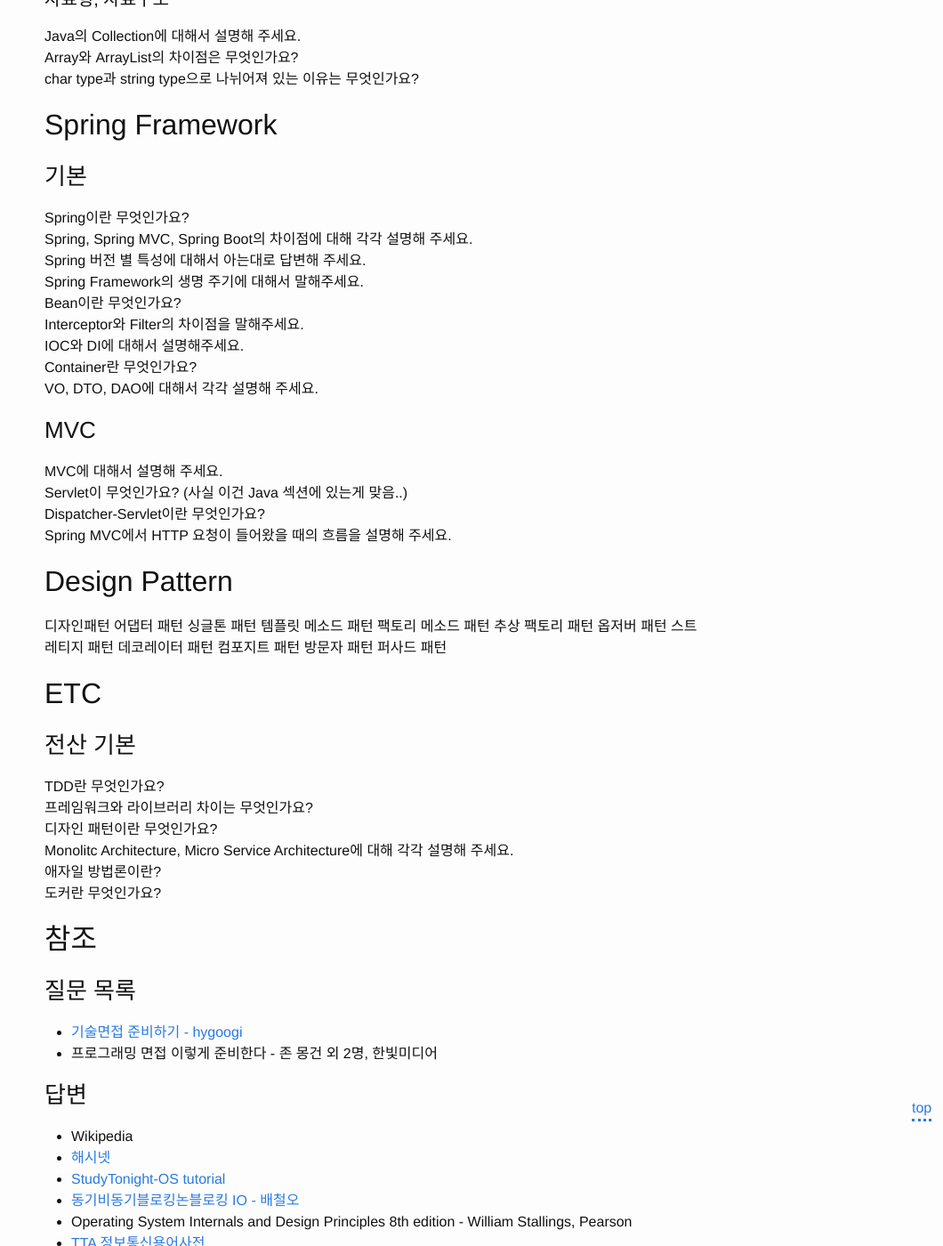
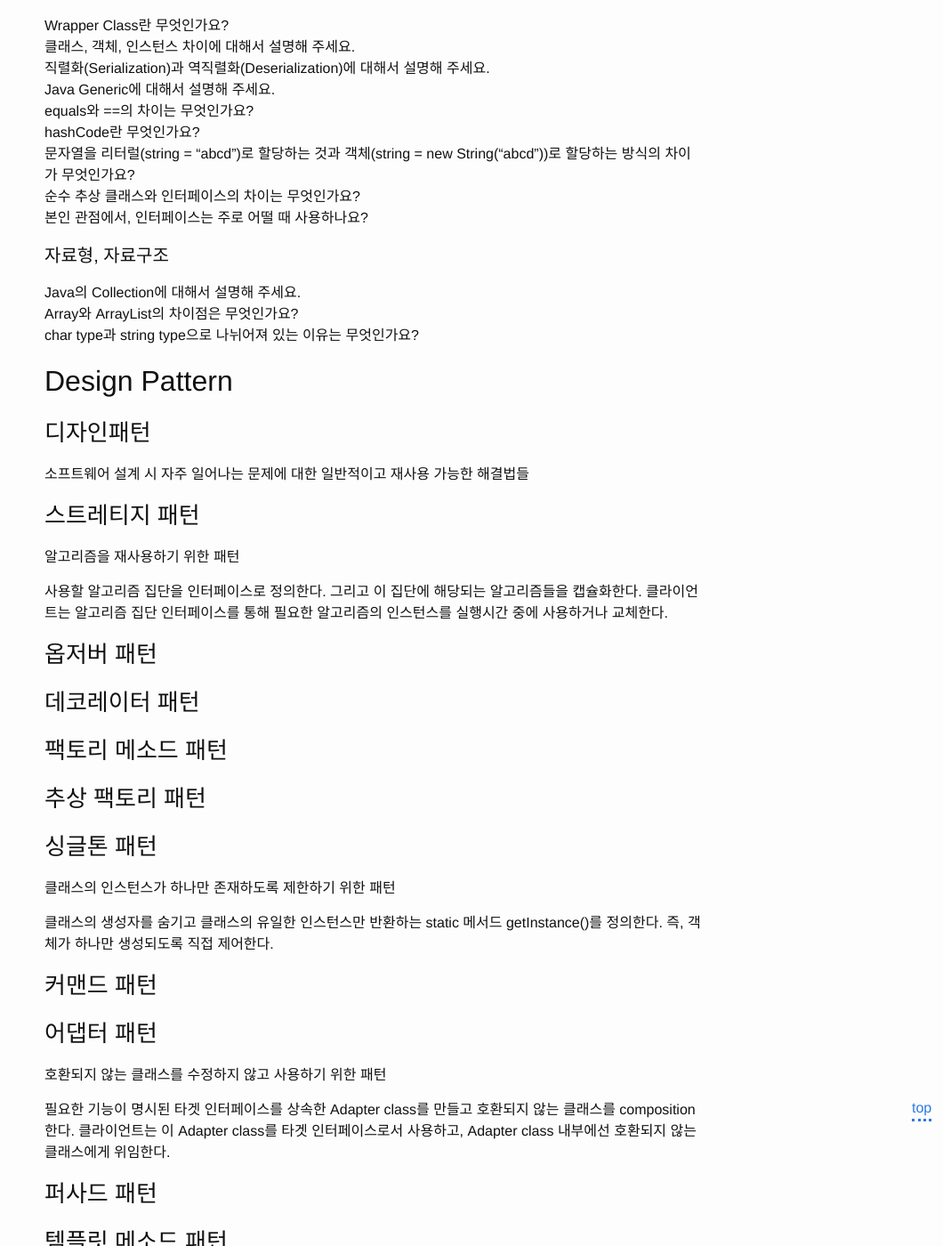
Before and after one commit to WraithKim/blog, a Jekyll site: the page built from _posts/2021-05-20-tech-interview-with-rage.md, in a window 1280 px wide and 1400 px high, scrolled down 9246 px. Shown: the whole window at 89% size, without its empty margins (220-1280 px from the left). Built offline with Jekyll 4.4.1, drawn with Linux system fonts in a browser that asks for light colours; some of the changed text lies outside the part shown.

Commit message:
스트레티지 패턴 추가

```diff
--- a/_posts/2021-05-20-tech-interview-with-rage.md
+++ b/_posts/2021-05-20-tech-interview-with-rage.md
@@ -800,41 +800,51 @@ Java의 Collection에 대해서 설명해 주세요.
 Array와 ArrayList의 차이점은 무엇인가요?
 char type과 string type으로 나뉘어져 있는 이유는 무엇인가요?
 
-## Spring Framework
-
-### 기본
-
-Spring이란 무엇인가요?
-Spring, Spring MVC, Spring Boot의 차이점에 대해 각각 설명해 주세요.
-Spring 버전 별 특성에 대해서 아는대로 답변해 주세요.
-Spring Framework의 생명 주기에 대해서 말해주세요.
-Bean이란 무엇인가요?
-Interceptor와 Filter의 차이점을 말해주세요.
-IOC와 DI에 대해서 설명해주세요.
-Container란 무엇인가요?
-VO, DTO, DAO에 대해서 각각 설명해 주세요.
-
-### MVC
-
-MVC에 대해서 설명해 주세요.
-Servlet이 무엇인가요? (사실 이건 Java 섹션에 있는게 맞음..)
-Dispatcher-Servlet이란 무엇인가요?
-Spring MVC에서 HTTP 요청이 들어왔을 때의 흐름을 설명해 주세요.
-
 ## Design Pattern
 
-디자인패턴
-어댑터 패턴
-싱글톤 패턴
-템플릿 메소드 패턴
-팩토리 메소드 패턴
-추상 팩토리 패턴
-옵저버 패턴
-스트레티지 패턴
-데코레이터 패턴
-컴포지트 패턴
-방문자 패턴
-퍼사드 패턴
+### 디자인패턴
+
+소프트웨어 설계 시 자주 일어나는 문제에 대한 일반적이고 재사용 가능한 해결법들
+
+### 스트레티지 패턴
+
+알고리즘을 재사용하기 위한 패턴
+
+사용할 알고리즘 집단을 인터페이스로 정의한다. 그리고 이 집단에 해당되는 알고리즘들을 캡슐화한다. 클라이언트는 알고리즘 집단 인터페이스를 통해 필요한 알고리즘의 인스턴스를 실행시간 중에 사용하거나 교체한다.
+
+### 옵저버 패턴
+
+### 데코레이터 패턴
+
+### 팩토리 메소드 패턴
+
+### 추상 팩토리 패턴
+
+### 싱글톤 패턴
+
+클래스의 인스턴스가 하나만 존재하도록 제한하기 위한 패턴
+
+클래스의 생성자를 숨기고 클래스의 유일한 인스턴스만 반환하는 static 메서드 getInstance()를 정의한다. 즉, 객체가 하나만 생성되도록 직접 제어한다.
+
+### 커맨드 패턴
+
+### 어댑터 패턴
+
+호환되지 않는 클래스를 수정하지 않고 사용하기 위한 패턴
+
+필요한 기능이 명시된 타겟 인터페이스를 상속한 Adapter class를 만들고 호환되지 않는 클래스를 composition 한다. 클라이언트는 이 Adapter class를 타겟 인터페이스로서 사용하고, Adapter class 내부에선 호환되지 않는 클래스에게 위임한다.
+
+### 퍼사드 패턴
+
+### 템플릿 메소드 패턴
+
+### 컴포지트 패턴
+
+### 스테이트 패턴
+
+### 프록시 패턴
+
+### MVC 패턴
 
 ## ETC
 
```
